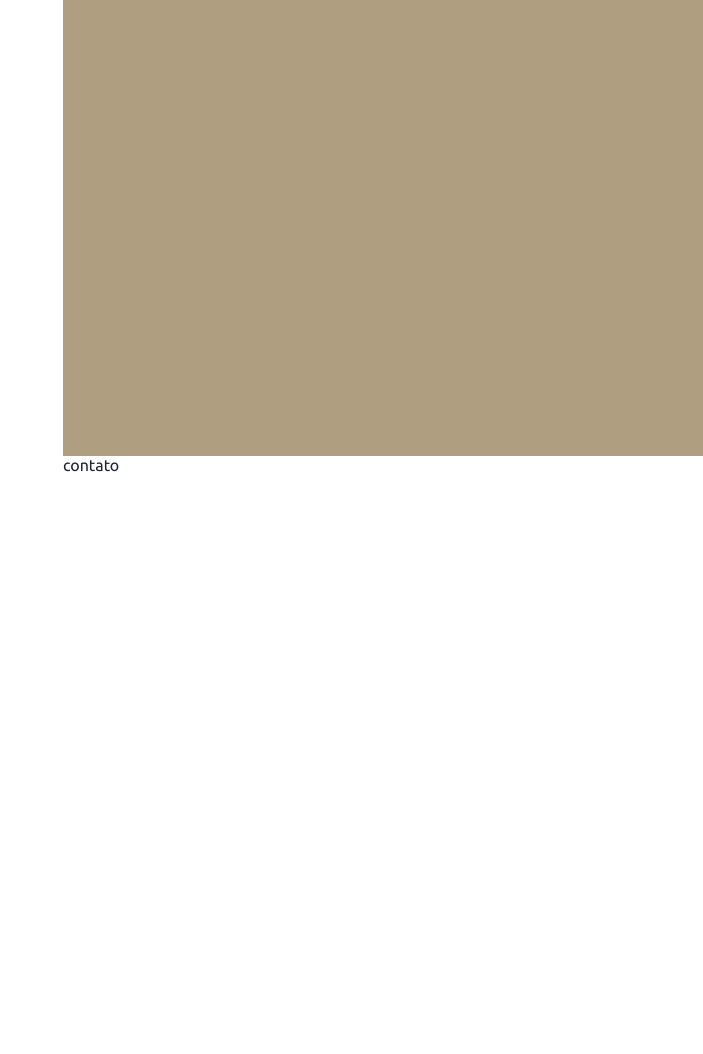
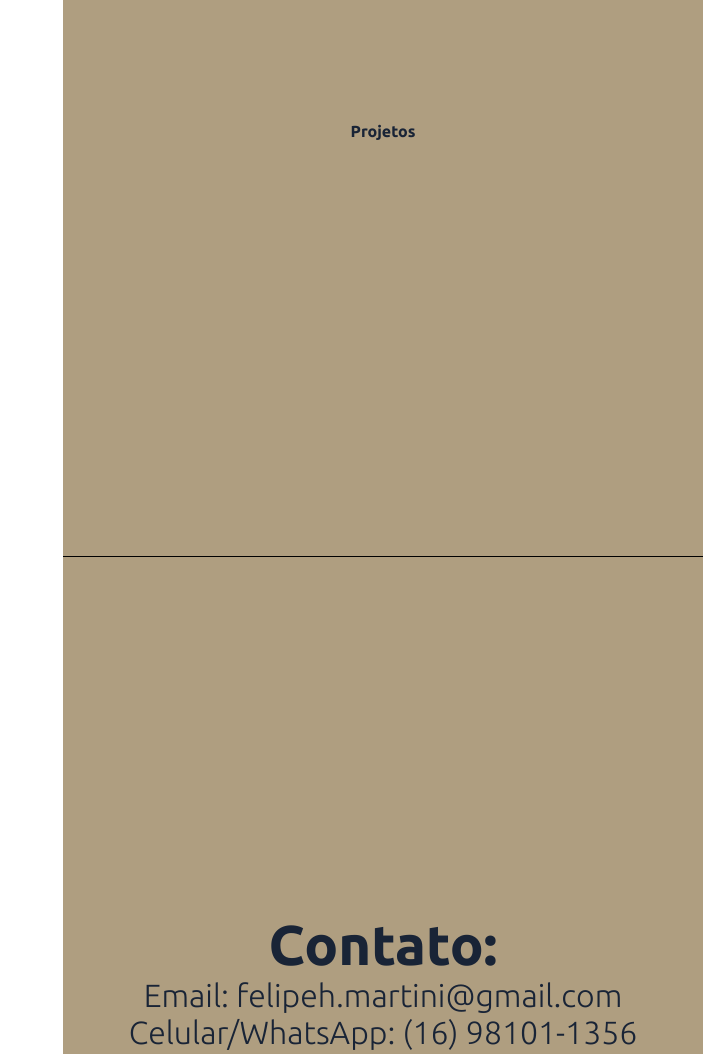
Before and after one commit to FelpsMartini/Portfolio, a plain HTML site: page index.html in a window 1280 px wide. Shown: the part 1640-2694 px from the top of the page, without its empty margins (577-1280 px from the left). Before the commit the page ends 2114 px from the top, so only its background shows below. Drawn offline with Linux system fonts and the light colour scheme.

Commit message:
atualizando

```diff
--- a/estilo/style.css
+++ b/estilo/style.css
@@ -107,7 +107,7 @@
 
 
 .index_scroll_apr{
-    height: 900px;
+    height: 950px;
     width: 50%;
     display: flex;
     flex-direction: column;
@@ -174,7 +174,6 @@
 .index_scroll_biografia h2{
     font-size: 4em;
 
-
 }
 
 .index_scroll_biografia p{
@@ -184,17 +183,40 @@
     border-top: 1px solid black;
 }
 
-
-
-
-
-
-
-
-
 .index_scroll_projetos{
     width: 100%;
     height: 100vh;
     background-color: #af9e80;
     display: flex;
 }
+
+.index_scroll_projetos{
+    width: 50%;
+    height: 850px;
+    background-color: #af9e80;
+    display: flex;
+    flex-direction: column;
+    align-items: center;
+    justify-content: center;
+
+}
+
+.index_scroll_contato{
+    width: 50%;
+    height: 850px;
+    background-color: #af9e80;
+    display: flex;
+    flex-direction: column;
+    align-items: center;
+    justify-content: center;
+    border-top: 1px solid black;
+}
+
+.index_scroll_contato h3{
+    font-size: 3.5em;
+}
+
+.index_scroll_contato p{
+    font-size: 2em;
+    font-weight: 300;
+}
--- a/index.html
+++ b/index.html
@@ -57,10 +57,15 @@
                     Meu desejo é me tornar desenvolvedor full-stack, por isso no momento estou focando em front-end, para depois progredir para back-end. </p>
             </div>
             <section class="index_scroll_projetos">
-                <p>projetos</p>
+                <h2> Projetos </h2>
+                <div class="s">
+
+                </div>
             </section>
             <section class="index_scroll_contato">
-                <p>contato</p>
+                <h3>Contato:</h3>
+                <p>Email: felipeh.martini@gmail.com</p>
+                <p>Celular/WhatsApp: (16) 98101-1356</p>
             </section>
         </div>
     </div>
```
